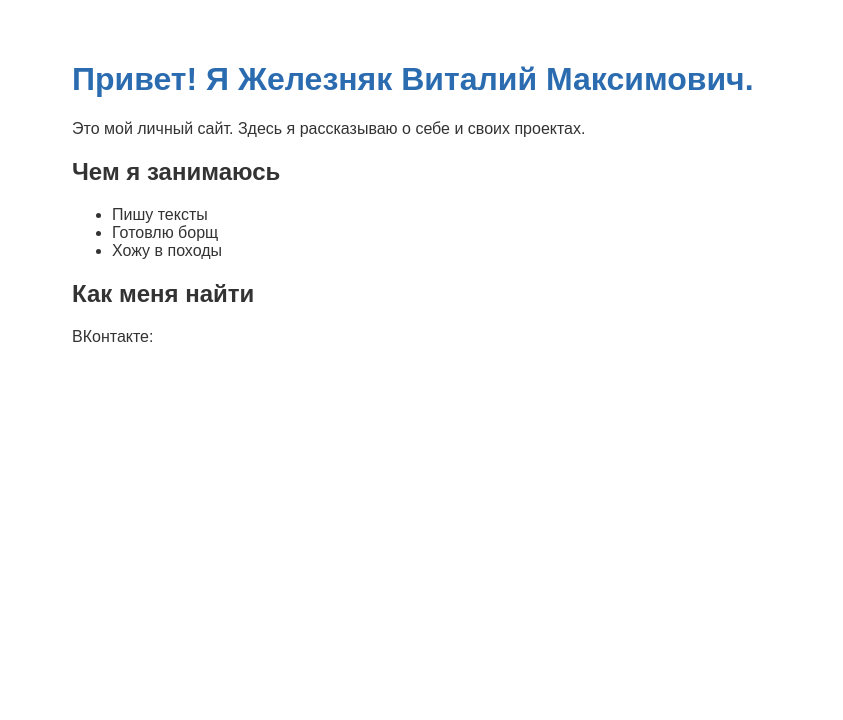
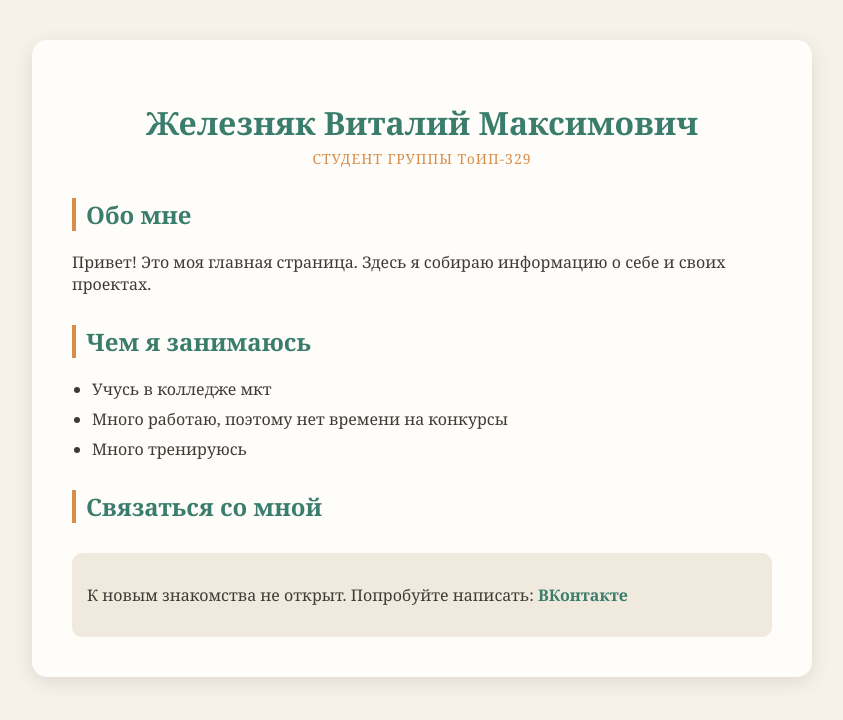
Before and after one commit to ldkdksywg/ldkdksywg.github.io, a plain HTML site: page index.html in a window 1280 px wide. Shown: the whole page, without its empty margins (218-1061 px from the left). Drawn offline with Linux system fonts and the light colour scheme.

Commit message:
Update index.html

```diff
--- a/index.html
+++ b/index.html
@@ -3,29 +3,92 @@
 <head>
   <meta charset="UTF-8">
   <meta name="viewport" content="width=device-width, initial-scale=1.0">
-  <title>Меня зовут ФИО</title>
+  <title>Мой сайт</title>
   <style>
     body {
-      font-family: Arial, sans-serif;
+      font-family: Georgia, serif;
+      background-color: #f6f1e9;
+      color: #3d3b36;
+      margin: 0;
+      padding: 40px 20px;
+    }
+    .card {
       max-width: 700px;
       margin: 0 auto;
-      padding: 40px 20px;
-      color: #333;
+      background-color: #fffdf9;
+      padding: 40px;
+      border-radius: 15px;
+      box-shadow: 0 5px 20px rgba(0, 0, 0, 0.1);
     }
-    h1 { color: #2b6cb0; }
-    a { color: #2b6cb0; }
+
+    h1 {
+      color: #3a7d6c;
+      text-align: center;
+      margin-bottom: 5px;
+    }
+
+    .subtitle {
+      text-align: center;
+      color: #d98e4a;
+      font-size: 14px;
+      letter-spacing: 1px;
+      margin-top: 0;
+    }
+
+    h2 {
+      color: #3a7d6c;
+      border-left: 4px solid #d98e4a;
+      padding-left: 10px;
+      margin-top: 30px;
+    }
+
+    ul {
+      padding-left: 20px;
+    }
+
+    li {
+      margin-bottom: 8px;
+    }
+
+    a {
+      color: #3a7d6c;
+      font-weight: bold;
+      text-decoration: none;
+    }
+
+    a:hover {
+      text-decoration: underline;
+    }
+
+    .contact {
+      background-color: #f0e9dd;
+      padding: 15px;
+      border-radius: 10px;
+      margin-top: 30px;
+    }
   </style>
 </head>
 <body>
-  <h1>Привет! Я Железняк Виталий Максимович.</h1>
-  <p>Это мой личный сайт. Здесь я рассказываю о себе и своих проектах.</p>
-  <h2>Чем я занимаюсь</h2>
-  <ul>
-    <li>Пишу тексты</li>
-    <li>Готовлю борщ</li>
-    <li>Хожу в походы</li>
-  </ul>
-  <h2>Как меня найти</h2>
-  <p>ВКонтакте: <a href="https://"> </a></p>
+
+  <div class="card">
+    <h1>Железняк Виталий Максимович</h1>
+    <p class="subtitle">СТУДЕНТ ГРУППЫ ТоИП-329</p>
+
+    <h2>Обо мне</h2>
+    <p>Привет! Это моя главная страница. Здесь я собираю информацию о себе и своих проектах.</p>
+
+    <h2>Чем я занимаюсь</h2>
+    <ul>
+      <li>Учусь в колледже мкт</li>
+      <li>Много работаю, поэтому нет времени на конкурсы</li>
+      <li>Много тренируюсь</li>
+    </ul>
+
+    <h2>Связаться со мной</h2>
+    <div class="contact">
+      <p>К новым знакомства не открыт. Попробуйте написать: <a href="https://vk.com/ваша_ссылка" target="_blank">ВКонтакте</a></p>
+    </div>
+  </div>
+
 </body>
 </html>
```
